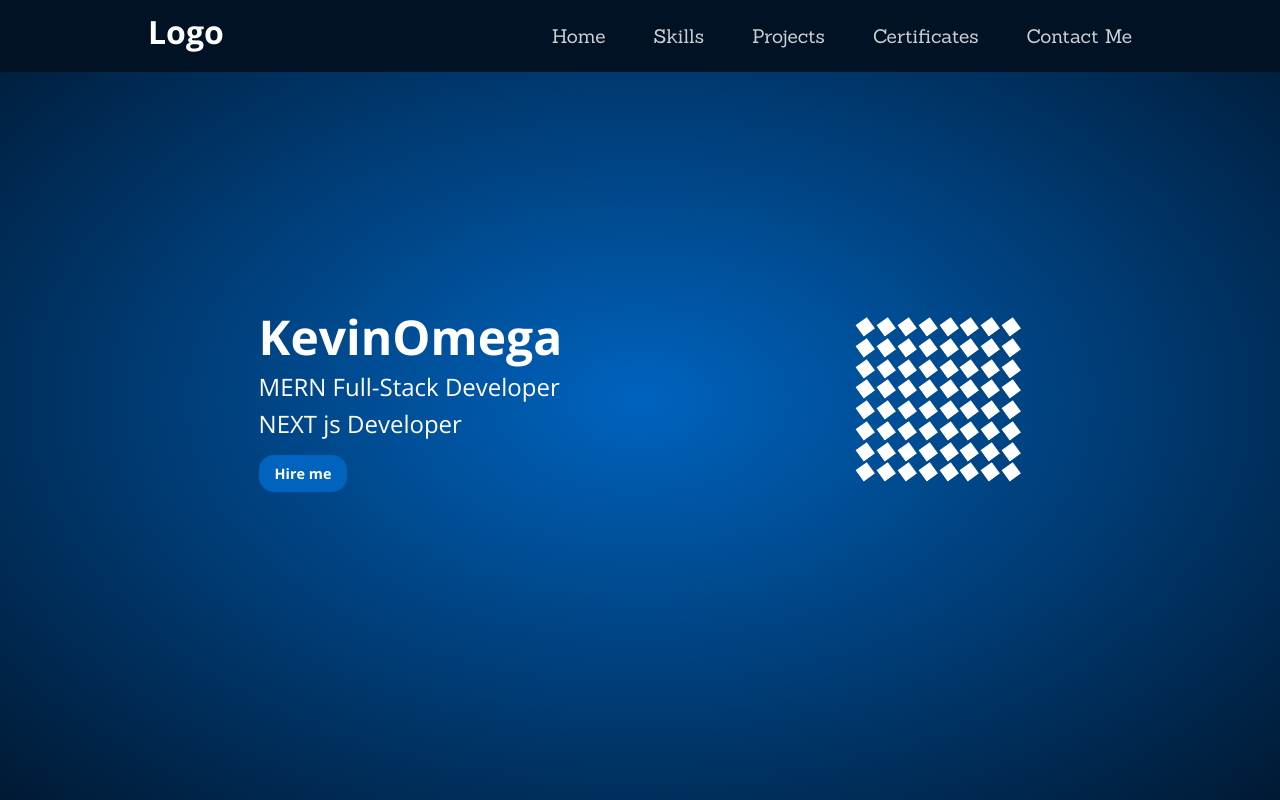
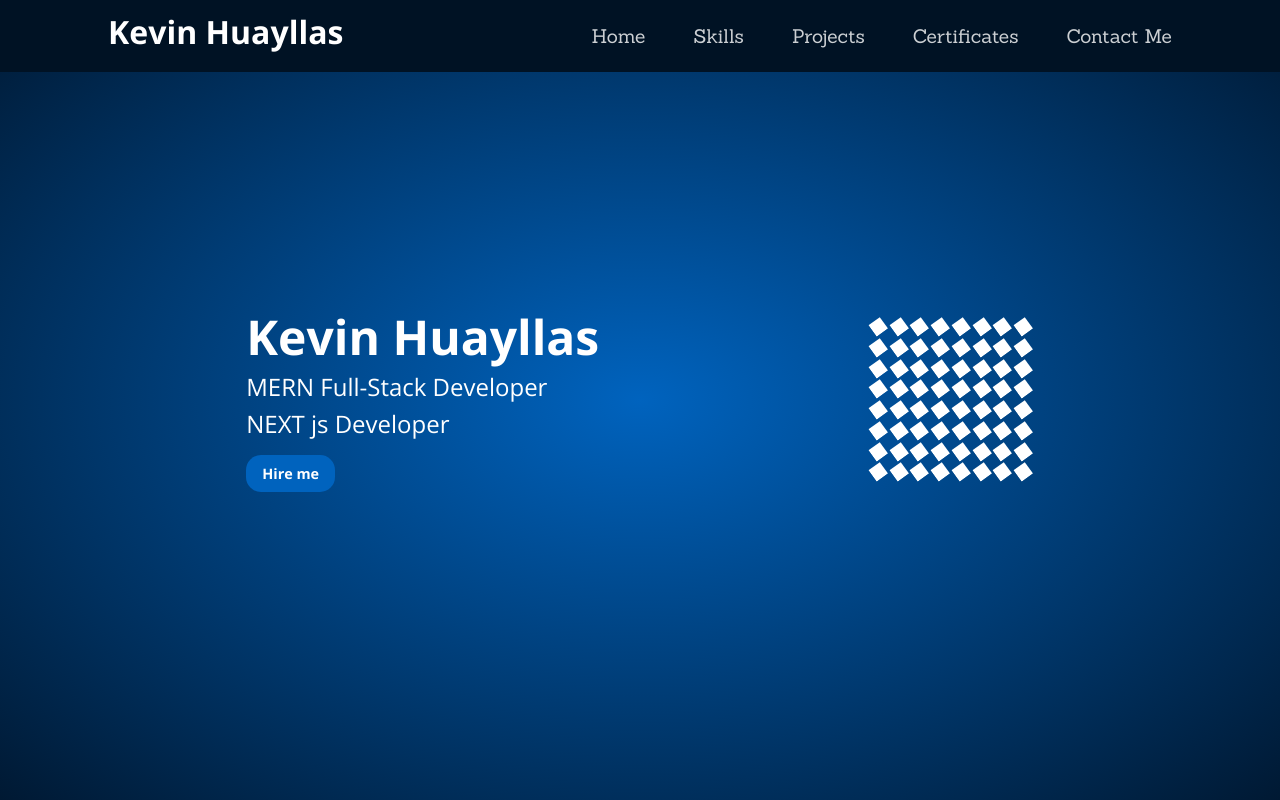
Before and after one commit to KevinOmega/Portfolio, a React (Create React App) app: page / in a window 1280 px wide. Shown: the top 800 px of the page. Built offline with nearby package versions, Linux system fonts and the light colour scheme.

Commit message:
update info in home section

```diff
--- a/src/components/NavBar.js
+++ b/src/components/NavBar.js
@@ -6,7 +6,7 @@ const NavBar = () => {
   return (
     <nav className="navbar">
       <div className="logo">
-        <h3>Logo</h3>
+        <h3>Kevin Huayllas</h3>
       </div>
       <div
         className={`nav-btn ${active && "active"}`}
--- a/src/sections/Home.js
+++ b/src/sections/Home.js
@@ -5,10 +5,12 @@ const Home = () => {
   return (
     <section id="Home" className="section default-section blue-section">
       <div className="info">
-        <h1>KevinOmega</h1>
+        <h1>Kevin Huayllas</h1>
         <h4>MERN Full-Stack Developer</h4>
         <h4>NEXT js Developer</h4>
-        <button className="primary-button">Hire me</button>
+        <a className="primary-button" href="#Contact">
+          Hire me
+        </a>
       </div>
       <div className="graph">
         <Square />
--- a/src/style/main.css
+++ b/src/style/main.css
@@ -189,7 +189,8 @@ section {
   transform: translate(-100%);
   opacity: 0;
 }
-#Home .info button {
+#Home .info a {
+  display: inline-block;
   margin-top: 0.5rem;
 }
 #Home .graph {
--- a/src/style/sass/_home.scss
+++ b/src/style/sass/_home.scss
@@ -14,8 +14,10 @@
             transform: translate(-100%);
             opacity: 0;
         }
-        button{
+        a{
+            display: inline-block;
             margin-top: 0.5rem;
+
         }
     }
 
```
Also changed, not shown: 1 other file (tests, documents, lock files or other folders).
